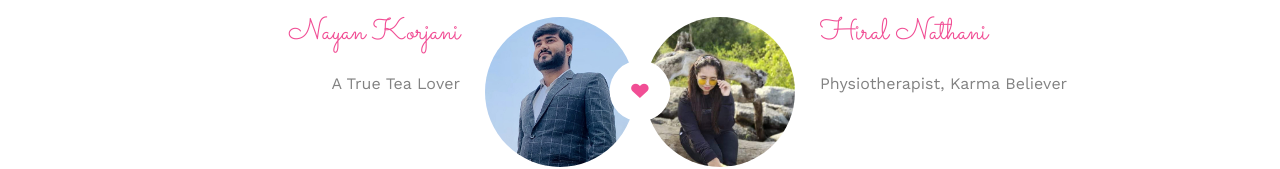
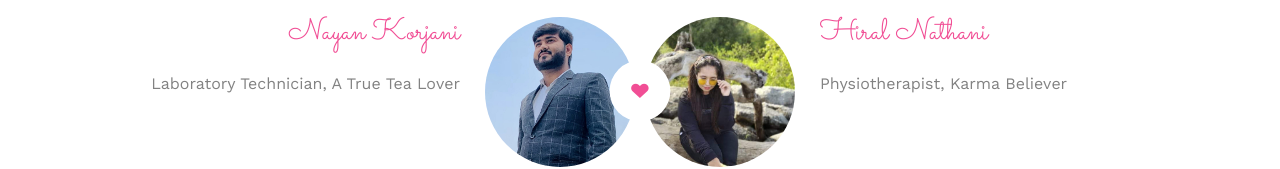
Before and after one commit to PareshLalvani/pareshlalvani.github.io, a plain HTML site: page index.html in a window 1280 px wide. Shown: the part 1268-1437 px from the top of the page. Drawn offline with nearby package versions, Linux system fonts and the light colour scheme; files whose address does not match are found by name.

Commit message:
template changes

```diff
--- a/index.html
+++ b/index.html
@@ -102,7 +102,7 @@
 					</div>
 					<div class="desc-groom">
 						<h3>Nayan Korjani</h3>
-						<p>A True Tea Lover</p>
+						<p>Laboratory Technician, A True Tea Lover</p>
 					</div>
 				</div>
 				<p class="heart text-center"><i class="icon-heart2"></i></p>
```
